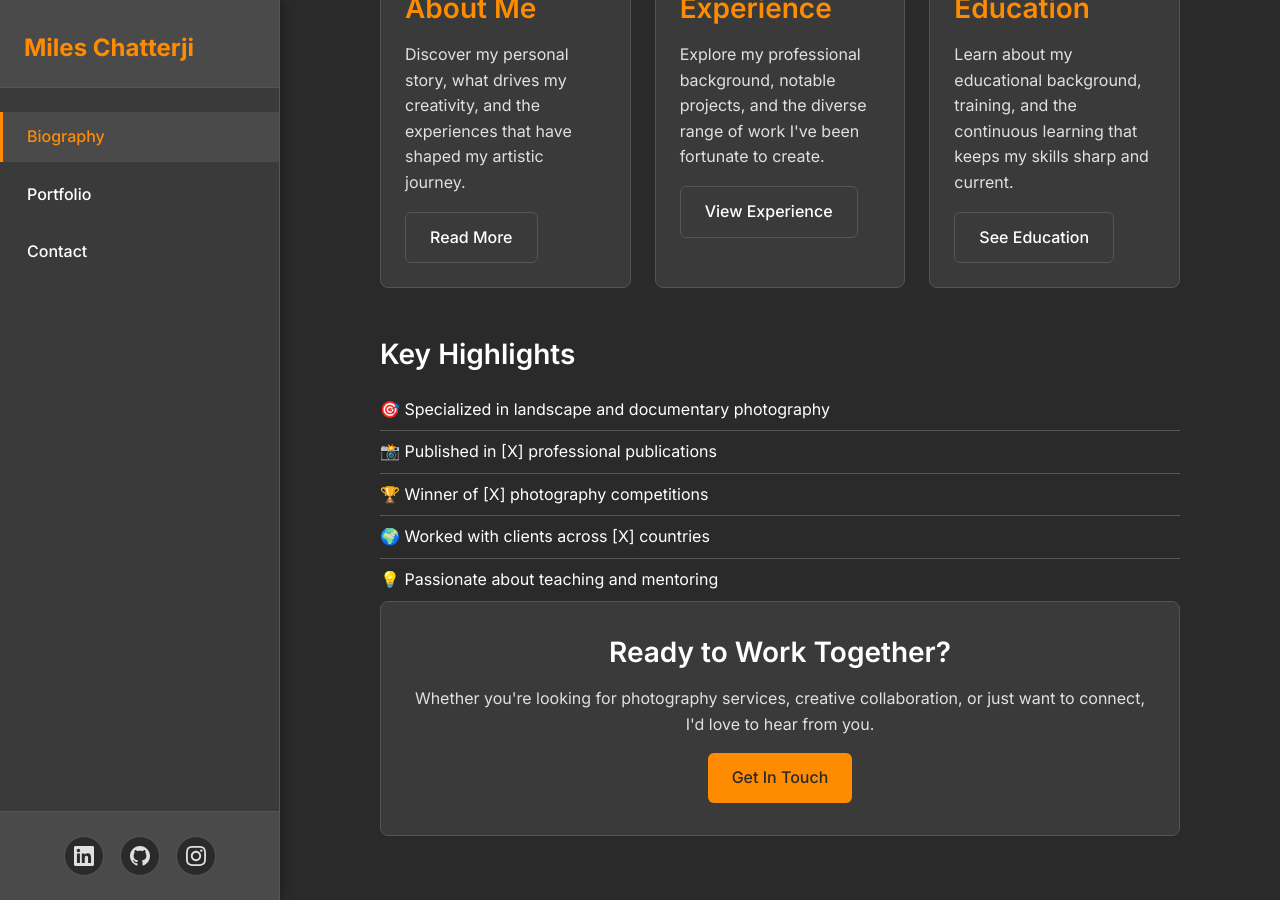
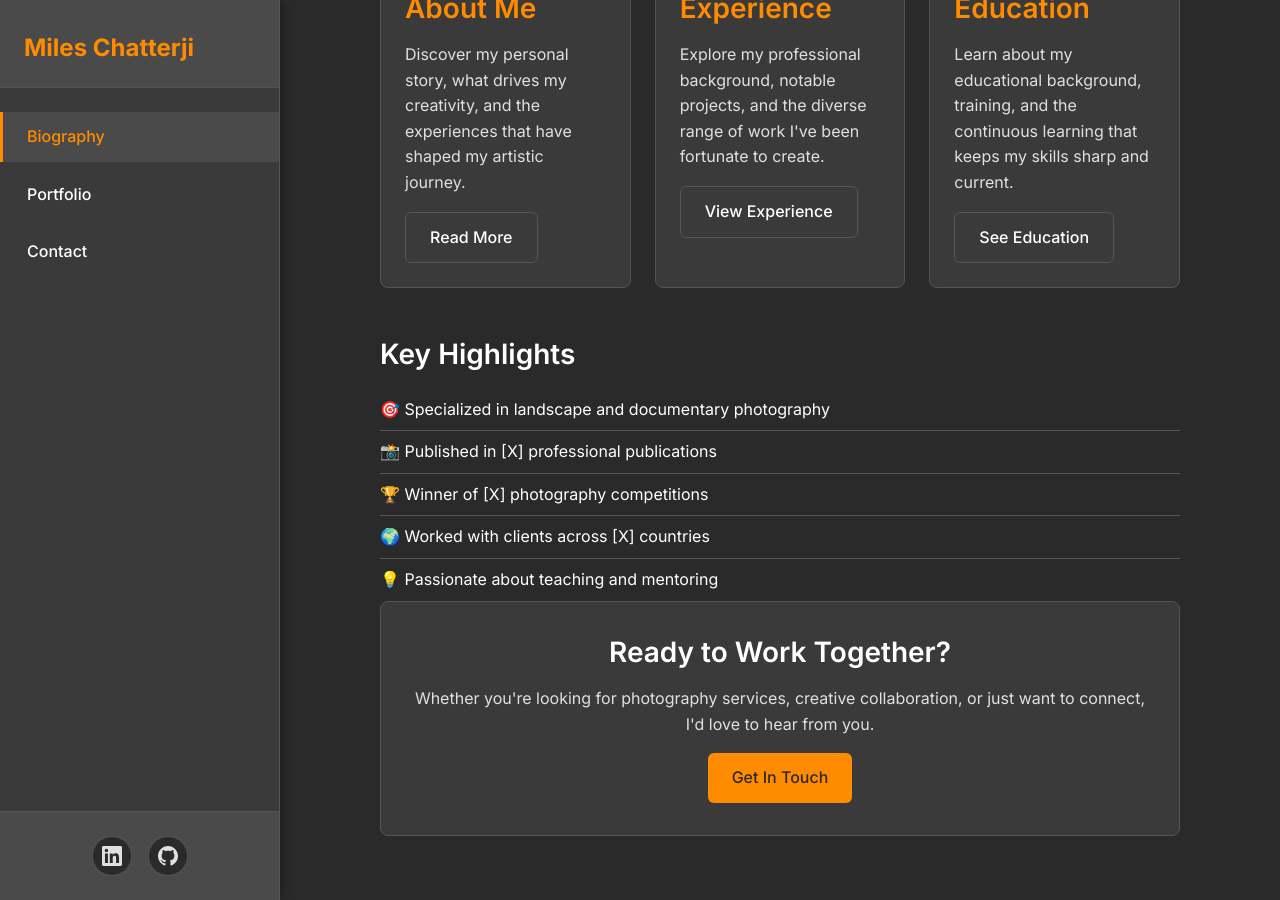
Before and after one commit to MilesChatterji/Prod-GHPages-mileschatterji.com, a Jekyll site: the page built from biography/index.html, in a window 1280 px wide and 900 px high, scrolled down 535 px. Built offline with Jekyll 4.4.1, drawn with Linux system fonts in a browser that asks for light colours; some web fonts are replaced.

Commit message:
removed IG ico

```diff
--- a/_layouts/default.html
+++ b/_layouts/default.html
@@ -62,10 +62,10 @@
                             <path d="M12 0c-6.626 0-12 5.373-12 12 0 5.302 3.438 9.8 8.207 11.387.599.111.793-.261.793-.577v-2.234c-3.338.726-4.033-1.416-4.033-1.416-.546-1.387-1.333-1.756-1.333-1.756-1.089-.745.083-.729.083-.729 1.205.084 1.839 1.237 1.839 1.237 1.07 1.834 2.807 1.304 3.492.997.107-.775.418-1.305.762-1.604-2.665-.305-5.467-1.334-5.467-5.931 0-1.311.469-2.381 1.236-3.221-.124-.303-.535-1.524.117-3.176 0 0 1.008-.322 3.301 1.23.957-.266 1.983-.399 3.003-.404 1.02.005 2.047.138 3.006.404 2.291-1.552 3.297-1.23 3.297-1.23.653 1.653.242 2.874.118 3.176.77.84 1.235 1.911 1.235 3.221 0 4.609-2.807 5.624-5.479 5.921.43.372.823 1.102.823 2.222v3.293c0 .319.192.694.801.576 4.765-1.589 8.199-6.086 8.199-11.386 0-6.627-5.373-12-12-12z"/>
                         </svg>
                     </a>
-                    <a href="#" class="social-link" aria-label="Instagram">
+                    <!--<a href="#" class="social-link" aria-label="Instagram">
                         <svg width="20" height="20" viewBox="0 0 24 24" fill="currentColor">
                             <path d="M12 2.163c3.204 0 3.584.012 4.85.07 3.252.148 4.771 1.691 4.919 4.919.058 1.265.069 1.645.069 4.849 0 3.205-.012 3.584-.069 4.849-.149 3.225-1.664 4.771-4.919 4.919-1.266.058-1.644.07-4.85.07-3.204 0-3.584-.012-4.849-.07-3.26-.149-4.771-1.699-4.919-4.92-.058-1.265-.07-1.644-.07-4.849 0-3.204.013-3.583.07-4.849.149-3.227 1.664-4.771 4.919-4.919 1.266-.057 1.645-.069 4.849-.069zm0-2.163c-3.259 0-3.667.014-4.947.072-4.358.2-6.78 2.618-6.98 6.98-.059 1.281-.073 1.689-.073 4.948 0 3.259.014 3.668.072 4.948.2 4.358 2.618 6.78 6.98 6.98 1.281.058 1.689.072 4.948.072 3.259 0 3.668-.014 4.948-.072 4.354-.2 6.782-2.618 6.979-6.98.059-1.28.073-1.689.073-4.948 0-3.259-.014-3.667-.072-4.947-.196-4.354-2.617-6.78-6.979-6.98-1.281-.059-1.69-.073-4.949-.073zm0 5.838c-3.403 0-6.162 2.759-6.162 6.162s2.759 6.163 6.162 6.163 6.162-2.759 6.162-6.163c0-3.403-2.759-6.162-6.162-6.162zm0 10.162c-2.209 0-4-1.79-4-4 0-2.209 1.791-4 4-4s4 1.791 4 4c0 2.21-1.791 4-4 4zm6.406-11.845c-.796 0-1.441.645-1.441 1.44s.645 1.44 1.441 1.44c.795 0 1.439-.645 1.439-1.44s-.644-1.44-1.439-1.44z"/>
-                        </svg>
+                        </svg> -->
                     </a>
                 </div>
             </div>
```
